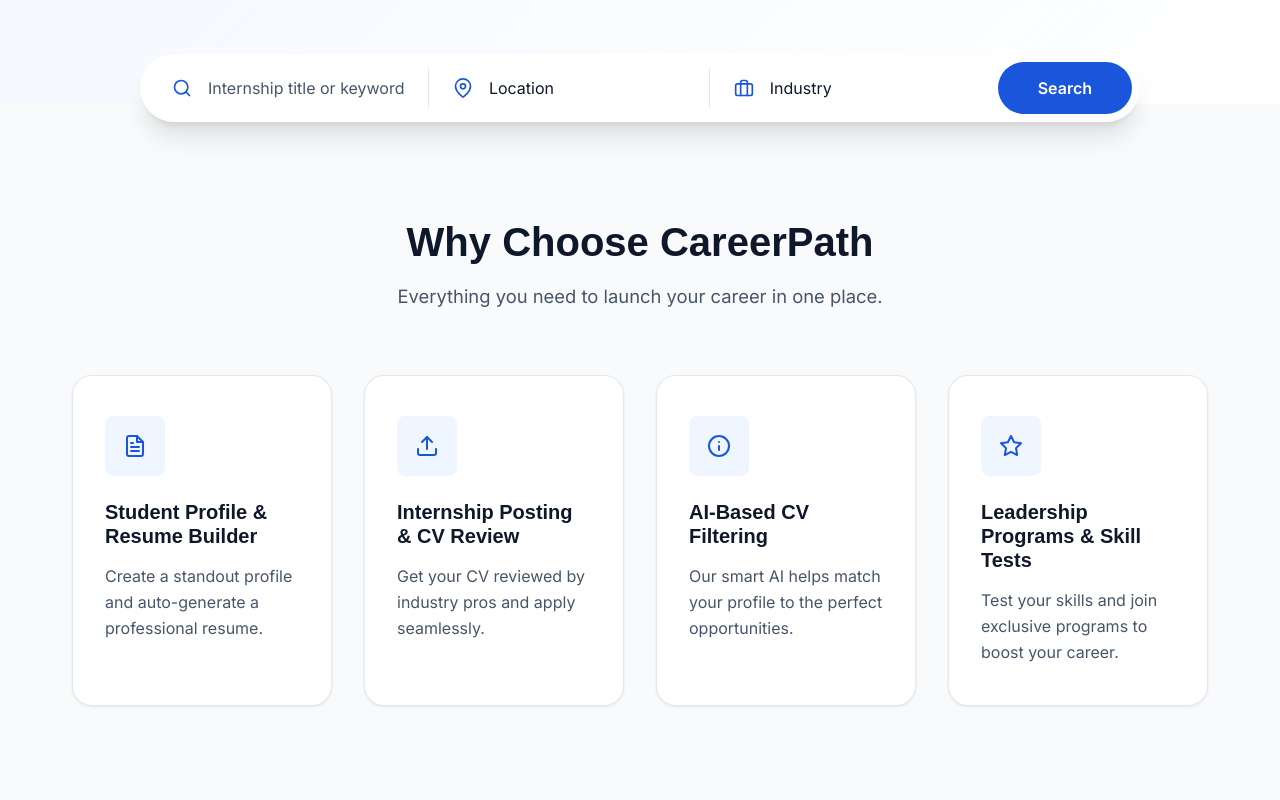
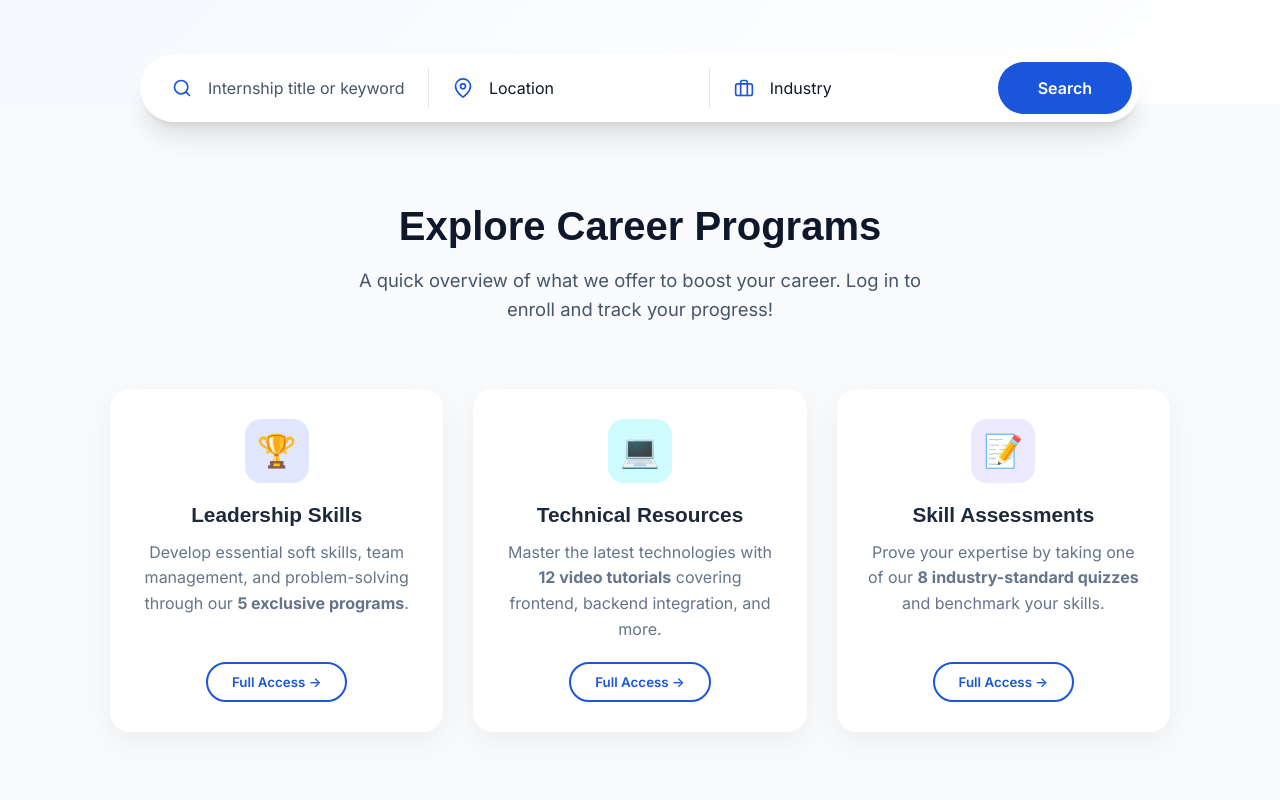
Before and after one commit to minindumadhawa/CareerPath, a React (Create React App) app in the folder frontend/: page / in a window 1280 px wide. Shown: the part 760-1560 px from the top of the page. Built offline with nearby package versions, Linux system fonts and the light colour scheme; no server answers.

Commit message:
home page c.p change

```diff
--- a/frontend/src/Components/CareerAdviceModule/CareerAdviceLayout.jsx
+++ b/frontend/src/Components/CareerAdviceModule/CareerAdviceLayout.jsx
@@ -1,5 +1,5 @@
-import React from 'react';
-import { Outlet, useLocation } from 'react-router-dom';
+import React, { useState, useEffect } from 'react';
+import { Outlet, useLocation, useNavigate } from 'react-router-dom';
 import 'react-toastify/dist/ReactToastify.css';
 
 import { StudentProvider } from '../../context/CareerAdviceModule/StudentContext';
@@ -10,9 +10,73 @@
 import '../../Appp.css';
 import '../../indexx.css';
 
+const CareerAdviceTeaser = () => {
+  const navigate = useNavigate();
+  return (
+    <div className="page-container fade-in" style={{ display: 'flex', flexDirection: 'column', alignItems: 'center', justifyContent: 'center', minHeight: '80vh', textAlign: 'center' }}>
+      <div style={{ maxWidth: 600, padding: 40, background: 'linear-gradient(135deg, #f8fafc 0%, #e0e7ff 100%)', borderRadius: 24, boxShadow: '0 20px 40px rgba(0,0,0,0.08)' }}>
+        <div style={{ fontSize: '4rem', marginBottom: 20 }}>🎓</div>
+        <h1 style={{ fontSize: '2.2rem', color: '#1e293b', marginBottom: 16, fontWeight: 800 }}>Unlock Your True Career Potential</h1>
+        <p style={{ fontSize: '1.05rem', color: '#475569', lineHeight: 1.6, marginBottom: 30 }}>
+          You need to be logged in to access the full <b>Career Advice Module</b>. Discover premium leadership programs, technical resources, and skill assessments tailored just for you.
+        </p>
+
+        <div style={{ display: 'grid', gridTemplateColumns: '1fr 1fr', gap: 16, marginBottom: 32 }}>
+          <div style={{ background: 'white', padding: 16, borderRadius: 16, boxShadow: '0 4px 6px rgba(0,0,0,0.05)', display: 'flex', alignItems: 'center', gap: 12 }}>
+             <div style={{ background: '#e0e7ff', padding: 10, borderRadius: 12, fontSize: '1.2rem' }}>🏆</div>
+             <div style={{ textAlign: 'left' }}>
+                <div style={{ fontWeight: 700, color: '#1e293b', fontSize: '0.9rem' }}>Leadership</div>
+                <div style={{ fontSize: '0.75rem', color: '#64748b' }}>Exclusive programs</div>
+             </div>
+          </div>
+          <div style={{ background: 'white', padding: 16, borderRadius: 16, boxShadow: '0 4px 6px rgba(0,0,0,0.05)', display: 'flex', alignItems: 'center', gap: 12 }}>
+             <div style={{ background: '#cffafe', padding: 10, borderRadius: 12, fontSize: '1.2rem' }}>💻</div>
+             <div style={{ textAlign: 'left' }}>
+                <div style={{ fontWeight: 700, color: '#1e293b', fontSize: '0.9rem' }}>Technical</div>
+                <div style={{ fontSize: '0.75rem', color: '#64748b' }}>Video resources</div>
+             </div>
+          </div>
+          <div style={{ background: 'white', padding: 16, borderRadius: 16, boxShadow: '0 4px 6px rgba(0,0,0,0.05)', display: 'flex', alignItems: 'center', gap: 12, gridColumn: '1 / -1' }}>
+             <div style={{ background: '#ede9fe', padding: 10, borderRadius: 12, fontSize: '1.2rem' }}>📝</div>
+             <div style={{ textAlign: 'left' }}>
+                <div style={{ fontWeight: 700, color: '#1e293b', fontSize: '0.9rem' }}>Skill Quizzes & Benchmarking</div>
+                <div style={{ fontSize: '0.75rem', color: '#64748b' }}>Test your knowledge instantly</div>
+             </div>
+          </div>
+        </div>
+
+        <div style={{ display: 'flex', gap: 16, justifyContent: 'center' }}>
+          <button className="btn btn-primary btn-lg" style={{ padding: '12px 30px', fontSize: '1.05rem', borderRadius: 50, boxShadow: '0 8px 15px rgba(26,86,219,0.3)' }} onClick={() => navigate('/login')}>
+            Log In Now
+          </button>
+          <button className="btn btn-secondary btn-lg" style={{ padding: '12px 30px', fontSize: '1.05rem', borderRadius: 50, background: 'white', border: '1px solid #cbd5e1' }} onClick={() => navigate('/signup/student')}>
+            Create Account
+          </button>
+        </div>
+      </div>
+    </div>
+  );
+};
+
 const CareerAdviceLayout = () => {
   const location = useLocation();
   const isStudent = location.pathname.startsWith('/student');
+  const [isAuthenticated, setIsAuthenticated] = useState(false);
+
+  useEffect(() => {
+    // Check main app localStorage
+    const user = localStorage.getItem('user');
+    // Also check student session context if necessary
+    const guestStudent = sessionStorage.getItem('careerpath_student');
+    if (user || guestStudent) {
+      setIsAuthenticated(true);
+    } else {
+      setIsAuthenticated(false);
+    }
+  }, [location.pathname]); // Re-check on nav
+
+  // If accessing student routes and not authenticated, show teaser
+  const showTeaser = isStudent && !isAuthenticated;
 
   return (
     <StudentProvider>
@@ -21,8 +85,14 @@
         <div className="main-content">
           <Navbar />
           <div className="content-area">
-            <Outlet />
-            {isStudent && <Chatbot />}
+            {showTeaser ? (
+              <CareerAdviceTeaser />
+            ) : (
+              <>
+                <Outlet />
+                {isStudent && <Chatbot />}
+              </>
+            )}
           </div>
         </div>
       </div>
--- a/frontend/src/Components/Home/Home.js
+++ b/frontend/src/Components/Home/Home.js
@@ -1,9 +1,26 @@
-import React from 'react';
+import React, { useState, useEffect } from 'react';
 import { useNavigate } from 'react-router-dom';
 import './Home.css';
 
 function Home() {
   const navigate = useNavigate();
+  const [programStats, setProgramStats] = useState({ leadership: 0, technical: 0, quizzes: 0 });
+
+  // Fetch basic stats for the overview
+  useEffect(() => {
+    Promise.all([
+      fetch('http://localhost:5000/api/leadership').then(res => res.json()).catch(() => ({ count: 5 })),
+      fetch('http://localhost:5000/api/technical').then(res => res.json()).catch(() => ({ count: 12 })),
+      fetch('http://localhost:5000/api/quiz').then(res => res.json()).catch(() => ({ count: 8 }))
+    ]).then(([l, t, q]) => {
+      setProgramStats({
+        leadership: (l && l.count) || 5,
+        technical: (t && t.count) || 12,
+        quizzes: (q && q.count) || 8
+      });
+    });
+  }, []);
+
   return (
     <div className="career-home">
       {/* 1. Navbar */}
@@ -20,7 +37,7 @@
           <div className="nav-menu">
             <a href="#home">Home</a>
             <a href="#internships">Internships</a>
-            <button className="nav-btn-link" onClick={() => navigate('/student/leadership')} style={{ background: 'transparent', border: 'none', fontSize: '0.875rem', fontWeight: 500, color: 'var(--dark-2)', cursor: 'pointer', padding: 0 }}>Career Programs</button>
+            <a href="#career-overview">Career Programs</a>
             <a href="#companies">Companies</a>
             <a href="#about">About</a>
             <a href="#contact">Contact</a>
@@ -43,7 +60,6 @@
               <button className="btn-secondary" onClick={() => navigate('/signup/company')}>Hire Interns</button>
             </div>
 
-            {/* Quick stats below hero buttons */}
             <div className="hero-trust">
                <div className="avatars">
                  <img src="https://i.pravatar.cc/100?img=1" alt="Student" />
@@ -58,16 +74,14 @@
             <div className="illustration-wrapper">
               <div className="blob-shape"></div>
               <img src="https://images.unsplash.com/photo-1522071820081-009f0129c71c?ixlib=rb-4.0.3&auto=format&fit=crop&w=800&q=80" alt="Students using laptop" className="main-img" />
-
-              {/* Floating badges */}
               <div className="floating-badge badge-1">
                  <span className="badge-icon">🚀</span>
                  <span>Career Growth</span>
-              </div>
-              <div className="floating-badge badge-2">
+               </div>
+               <div className="floating-badge badge-2">
                  <span className="badge-icon">💼</span>
                  <span>Top Companies</span>
-              </div>
+               </div>
             </div>
           </div>
         </div>
@@ -82,7 +96,6 @@
                 <input type="text" placeholder="Internship title or keyword" />
              </div>
              <div className="search-divider"></div>
-
              <div className="search-group">
                 <svg width="20" height="20" viewBox="0 0 24 24" fill="none" stroke="currentColor" strokeWidth="2" strokeLinecap="round" strokeLinejoin="round" className="input-icon"><path d="M21 10c0 7-9 13-9 13s-9-6-9-13a9 9 0 0 1 18 0z"></path><circle cx="12" cy="10" r="3"></circle></svg>
                 <select defaultValue="">
@@ -93,7 +106,6 @@
                 </select>
              </div>
              <div className="search-divider"></div>
-
              <div className="search-group">
                 <svg width="20" height="20" viewBox="0 0 24 24" fill="none" stroke="currentColor" strokeWidth="2" strokeLinecap="round" strokeLinejoin="round" className="input-icon"><rect x="2" y="7" width="20" height="14" rx="2" ry="2"></rect><path d="M16 21V5a2 2 0 0 0-2-2h-4a2 2 0 0 0-2 2v16"></path></svg>
                 <select defaultValue="">
@@ -103,10 +115,39 @@
                   <option value="health">Healthcare</option>
                 </select>
              </div>
-
              <button type="button" className="btn-search">Search</button>
           </form>
         </div>
+      </section>
+
+      {/* Career Programs Overview Section */}
+      <section className="features-section" id="career-overview" style={{ background: '#f8fafc', padding: '80px 0' }}>
+         <div className="section-header">
+            <h2>Explore Career Programs</h2>
+            <p>A quick overview of what we offer to boost your career. Log in to enroll and track your progress!</p>
+         </div>
+         <div className="programs-overview-container" style={{ maxWidth: 1100, margin: '0 auto', padding: '0 20px', display: 'grid', gridTemplateColumns: 'repeat(auto-fit, minmax(320px, 1fr))', gap: 30 }}>
+            <div style={{ background: '#fff', padding: '30px', borderRadius: 20, boxShadow: '0 10px 30px rgba(0,0,0,0.05)', display: 'flex', flexDirection: 'column', alignItems: 'center', textAlign: 'center' }}>
+               <div style={{ background: '#e0e7ff', width: 64, height: 64, borderRadius: 16, display: 'flex', alignItems: 'center', justifyContent: 'center', fontSize: '2rem', marginBottom: 20 }}>🏆</div>
+               <h3 style={{ fontSize: '1.3rem', color: '#1e293b', marginBottom: 12 }}>Leadership Skills</h3>
+               <p style={{ color: '#64748b', lineHeight: 1.6, marginBottom: 20 }}>Develop essential soft skills, team management, and problem-solving through our <b>{programStats.leadership} exclusive programs</b>.</p>
+               <button onClick={() => navigate('/login')} style={{ marginTop: 'auto', background: 'transparent', color: '#1a56db', border: '2px solid #1a56db', padding: '10px 24px', borderRadius: 50, fontWeight: 600, cursor: 'pointer', transition: 'all 0.3s' }} onMouseEnter={e => { e.target.style.background = '#1a56db'; e.target.style.color = 'white'; }} onMouseLeave={e => { e.target.style.background = 'transparent'; e.target.style.color = '#1a56db'; }}>Full Access →</button>
+            </div>
+
+            <div style={{ background: '#fff', padding: '30px', borderRadius: 20, boxShadow: '0 10px 30px rgba(0,0,0,0.05)', display: 'flex', flexDirection: 'column', alignItems: 'center', textAlign: 'center' }}>
+               <div style={{ background: '#cffafe', width: 64, height: 64, borderRadius: 16, display: 'flex', alignItems: 'center', justifyContent: 'center', fontSize: '2rem', marginBottom: 20 }}>💻</div>
+               <h3 style={{ fontSize: '1.3rem', color: '#1e293b', marginBottom: 12 }}>Technical Resources</h3>
+               <p style={{ color: '#64748b', lineHeight: 1.6, marginBottom: 20 }}>Master the latest technologies with <b>{programStats.technical} video tutorials</b> covering frontend, backend integration, and more.</p>
+               <button onClick={() => navigate('/login')} style={{ marginTop: 'auto', background: 'transparent', color: '#1a56db', border: '2px solid #1a56db', padding: '10px 24px', borderRadius: 50, fontWeight: 600, cursor: 'pointer', transition: 'all 0.3s' }} onMouseEnter={e => { e.target.style.background = '#1a56db'; e.target.style.color = 'white'; }} onMouseLeave={e => { e.target.style.background = 'transparent'; e.target.style.color = '#1a56db'; }}>Full Access →</button>
+            </div>
+
+            <div style={{ background: '#fff', padding: '30px', borderRadius: 20, boxShadow: '0 10px 30px rgba(0,0,0,0.05)', display: 'flex', flexDirection: 'column', alignItems: 'center', textAlign: 'center' }}>
+               <div style={{ background: '#ede9fe', width: 64, height: 64, borderRadius: 16, display: 'flex', alignItems: 'center', justifyContent: 'center', fontSize: '2rem', marginBottom: 20 }}>📝</div>
+               <h3 style={{ fontSize: '1.3rem', color: '#1e293b', marginBottom: 12 }}>Skill Assessments</h3>
+               <p style={{ color: '#64748b', lineHeight: 1.6, marginBottom: 20 }}>Prove your expertise by taking one of our <b>{programStats.quizzes} industry-standard quizzes</b> and benchmark your skills.</p>
+               <button onClick={() => navigate('/login')} style={{ marginTop: 'auto', background: 'transparent', color: '#1a56db', border: '2px solid #1a56db', padding: '10px 24px', borderRadius: 50, fontWeight: 600, cursor: 'pointer', transition: 'all 0.3s' }} onMouseEnter={e => { e.target.style.background = '#1a56db'; e.target.style.color = 'white'; }} onMouseLeave={e => { e.target.style.background = 'transparent'; e.target.style.color = '#1a56db'; }}>Full Access →</button>
+            </div>
+         </div>
       </section>
 
       {/* 4. Key Features Section */}
@@ -205,7 +246,7 @@
              <h4>Quick Links</h4>
              <a href="#home">Home</a>
              <a href="#internships">Internships</a>
-             <a href="/student/leadership" onClick={(e) => { e.preventDefault(); navigate('/student/leadership'); }}>Programs</a>
+             <a href="#career-overview">Programs</a>
              <a href="#about">About Us</a>
            </div>
            <div className="footer-links-group">
```
